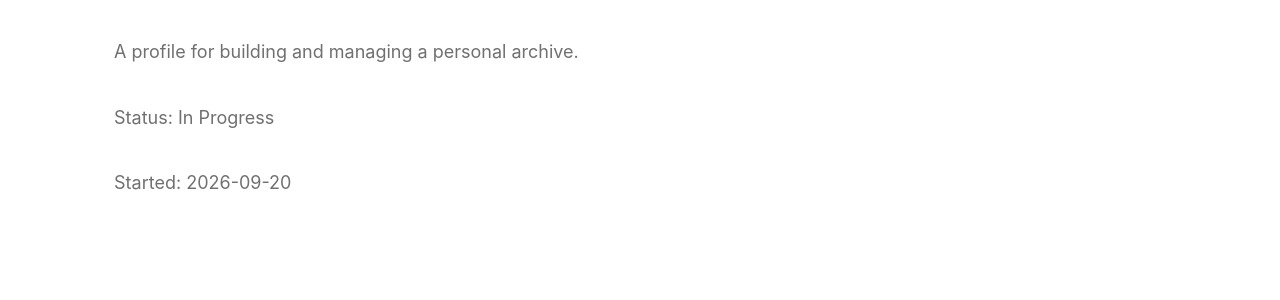
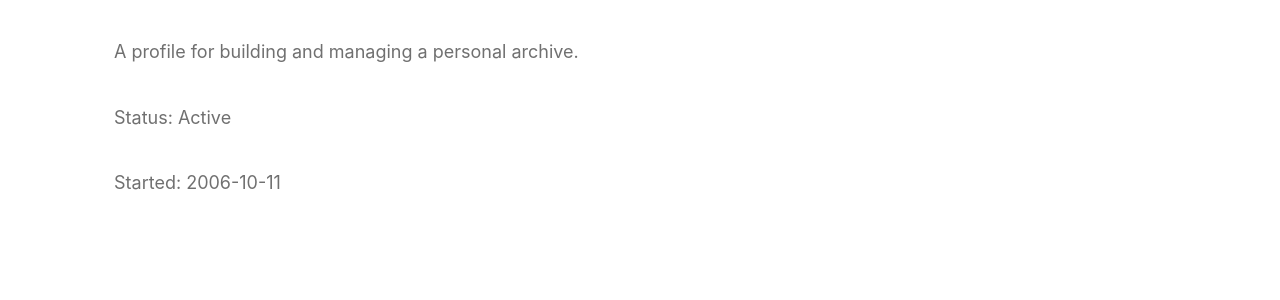
Before and after one commit to JihunYangKR/JihunYangKR.github.io, a Jekyll site: the page built from _profiles/jihunyang.md, in a window 1280 px wide and 900 px high. Shown: the part 386-686 px from the top of the window. Built offline with Jekyll 4.4.1, drawn with Linux system fonts in a browser that asks for light colours.

Commit message:
Update jihunyang.md

```diff
--- a/_profiles/jihunyang.md
+++ b/_profiles/jihunyang.md
@@ -2,8 +2,8 @@
 layout: profile
 title: "Personal Archive"
 description: "A profile for building and managing a personal archive."
-status: "In Progress"
-date: 2026-09-20
+status: "Active"
+date: 2006-10-11
 updated: 2026-09-22
 archive: true
 ---
```
